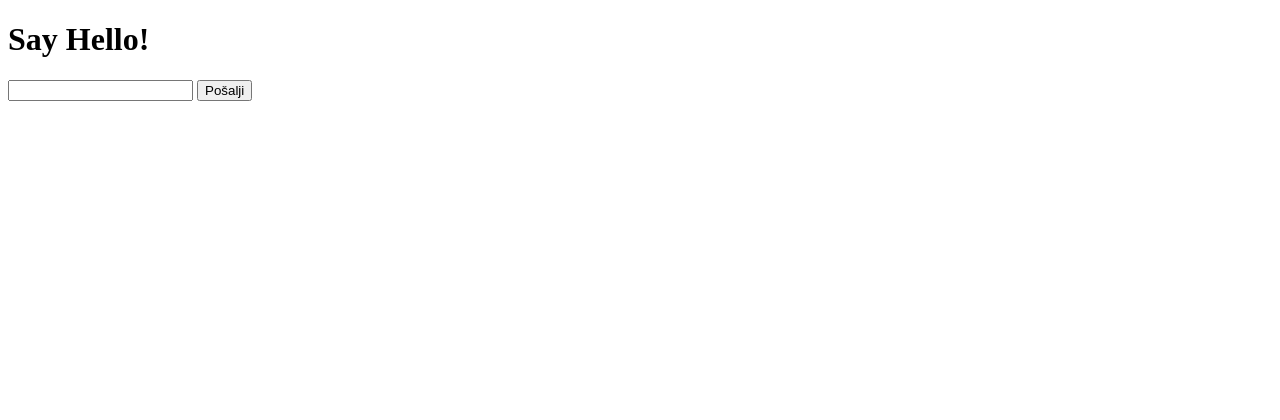
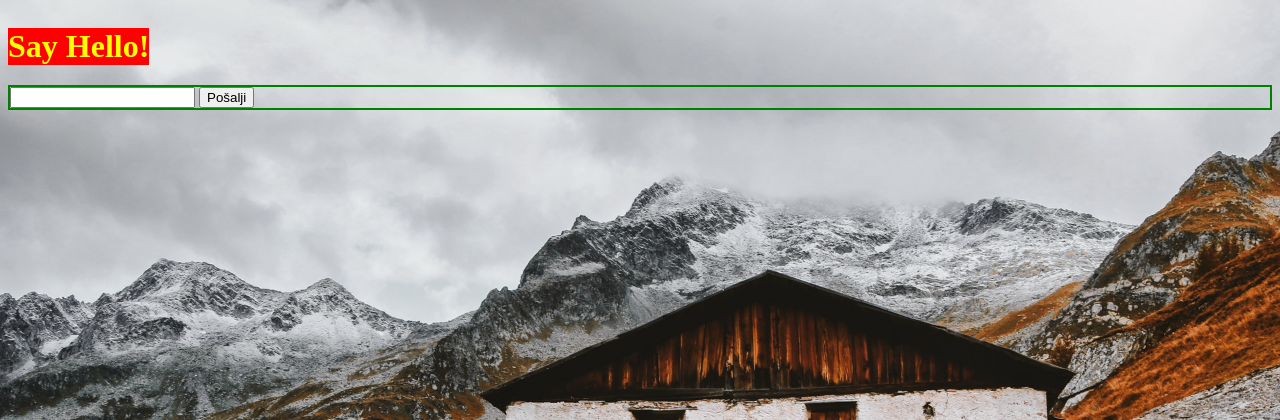
Before and after one commit to PosloviInfostud/Kalendar, a PHP site: page /final/index.html in a window 1280 px wide. Shown: the top 420 px of the page. Run offline with PHP 8.4, Linux system fonts and the light colour scheme.

Commit message:
Please enter the commit message for your changes. Lines starting

```diff
--- a/git-introduction/final/index.html
+++ b/git-introduction/final/index.html
@@ -5,6 +5,24 @@
     <meta name="viewport" content="width=device-width, initial-scale=1.0">
     <meta http-equiv="X-UA-Compatible" content="ie=edge">
     <title>Git integration</title>
+    <style>
+    body {
+        background: url("mounhouse.jpeg");
+        background-repeat: no-repeat;
+        background-size: cover;
+    }
+    h1 {
+        color: yellow;
+        background-color: red;
+        margin:  20px auto;
+        display: inline-block;
+        text-align: center;
+    }
+    form {
+        border: 2px solid green;
+    }
+
+    </style>
 </head>
 <body>
     <div class="container">
--- a/git-introduction/final/index.php
+++ b/git-introduction/final/index.php
@@ -15,7 +15,7 @@
 <style>
 body,html {
     height: 100%;
-    background: url(http://www.salbii.com/wp-content/themes/salbii/images/wp-admin/layout-backgrounds/bgimg3.jpg);
+    background: url("mounhouse.jpeg");
     background-repeat: no-repeat;
     background-size: cover;
 }
```
Also changed, not shown: git-introduction/final/mounhouse.jpeg (added).
